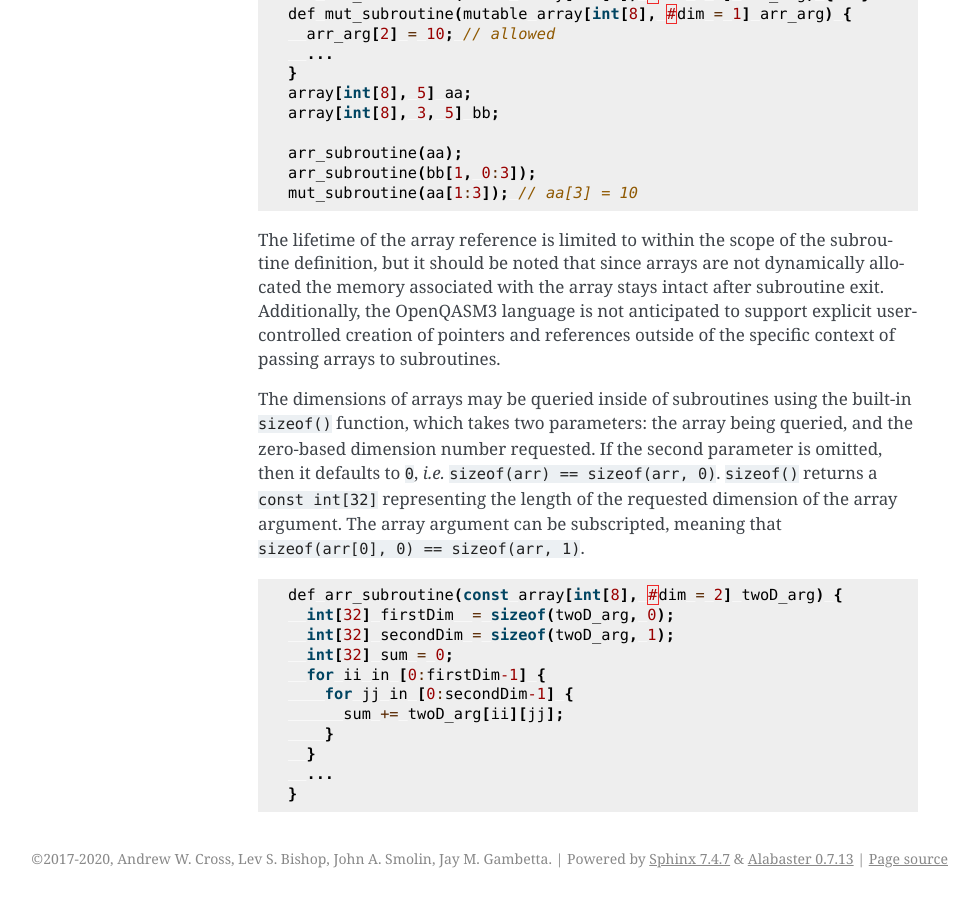
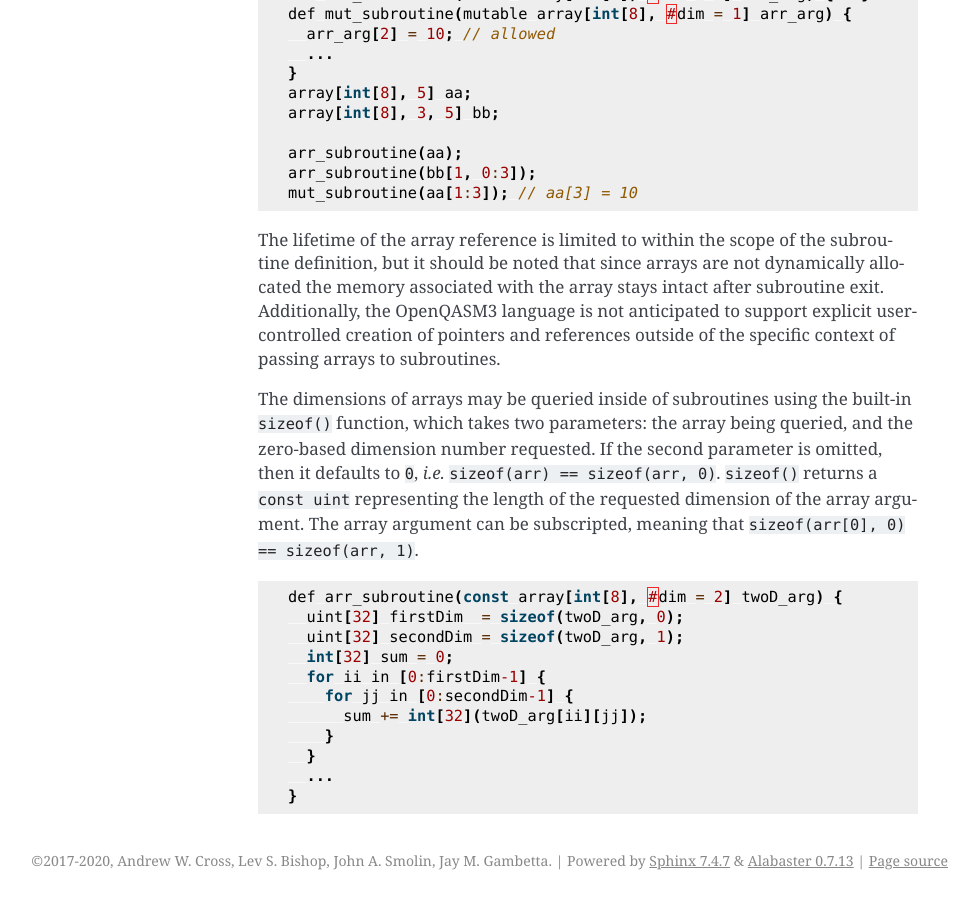
Before and after one commit to openqasm/openqasm, a Sphinx documentation site: the page built from source/language/subroutines.rst, in a window 1280 px wide and 900 px high, scrolled down 1845 px. Shown: the whole window, without its empty margins (162-1141 px from the left). Built offline with Sphinx 7.4.7, drawn with Linux system fonts in a browser that asks for light colours.

Commit message:
Sizeof returns uint instead of int[32], also fix implicit cast for addition in sizeof example

```diff
--- a/source/language/subroutines.rst
+++ b/source/language/subroutines.rst
@@ -115,19 +115,19 @@ The dimensions of arrays may be queried inside of subroutines using the built-in
 ``sizeof()`` function, which takes two parameters: the array being queried, and
 the zero-based dimension number requested. If the second parameter is omitted,
 then it defaults to ``0``, *i.e.* ``sizeof(arr) == sizeof(arr, 0)``.
-``sizeof()`` returns a ``const int[32]`` representing the length of the
+``sizeof()`` returns a ``const uint`` representing the length of the
 requested dimension of the array argument. The array argument can be
 subscripted, meaning that ``sizeof(arr[0], 0) == sizeof(arr, 1)``.
 
 .. code-block:: c
 
    def arr_subroutine(const array[int[8], #dim = 2] twoD_arg) {
-     int[32] firstDim  = sizeof(twoD_arg, 0);
-     int[32] secondDim = sizeof(twoD_arg, 1);
+     uint[32] firstDim  = sizeof(twoD_arg, 0);
+     uint[32] secondDim = sizeof(twoD_arg, 1);
      int[32] sum = 0;
      for ii in [0:firstDim-1] {
        for jj in [0:secondDim-1] {
-         sum += twoD_arg[ii][jj];
+         sum += int[32](twoD_arg[ii][jj]);
        }
      }
      ...
```
